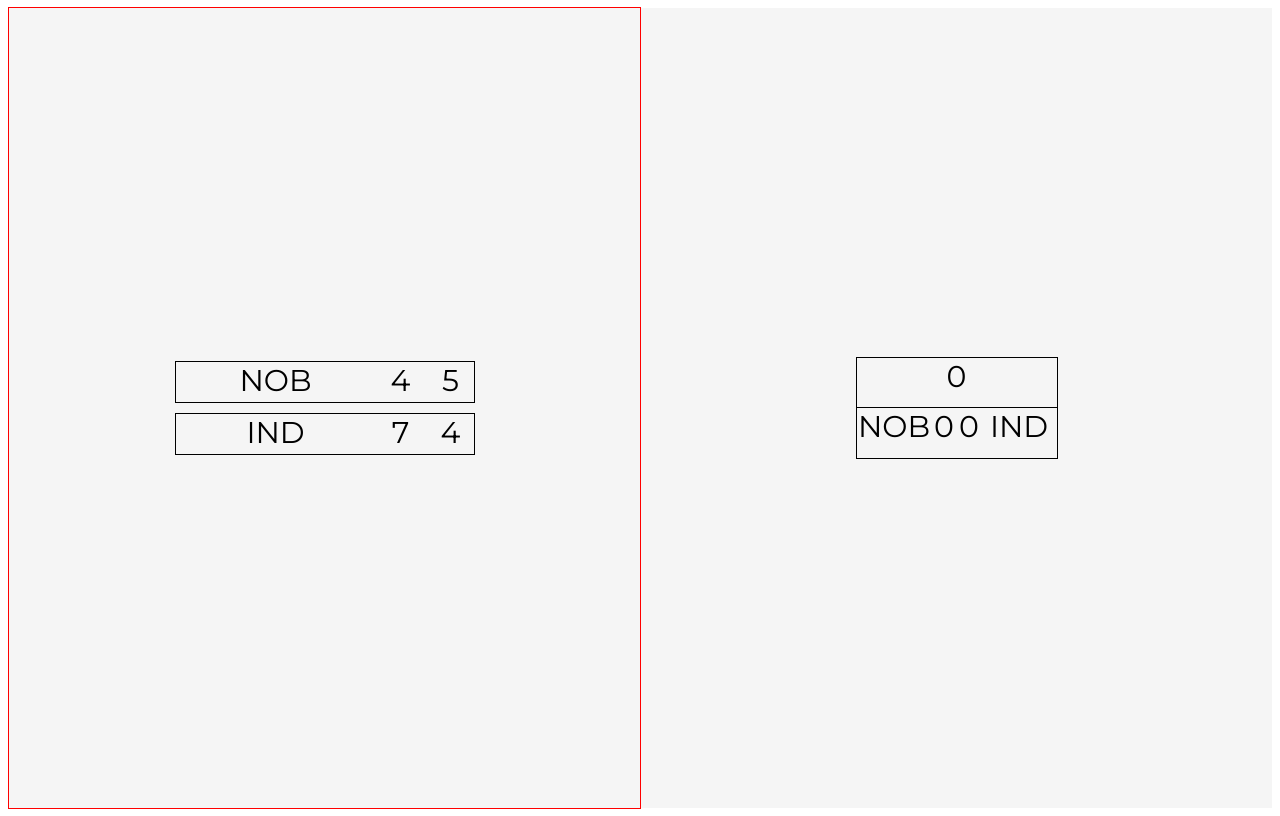
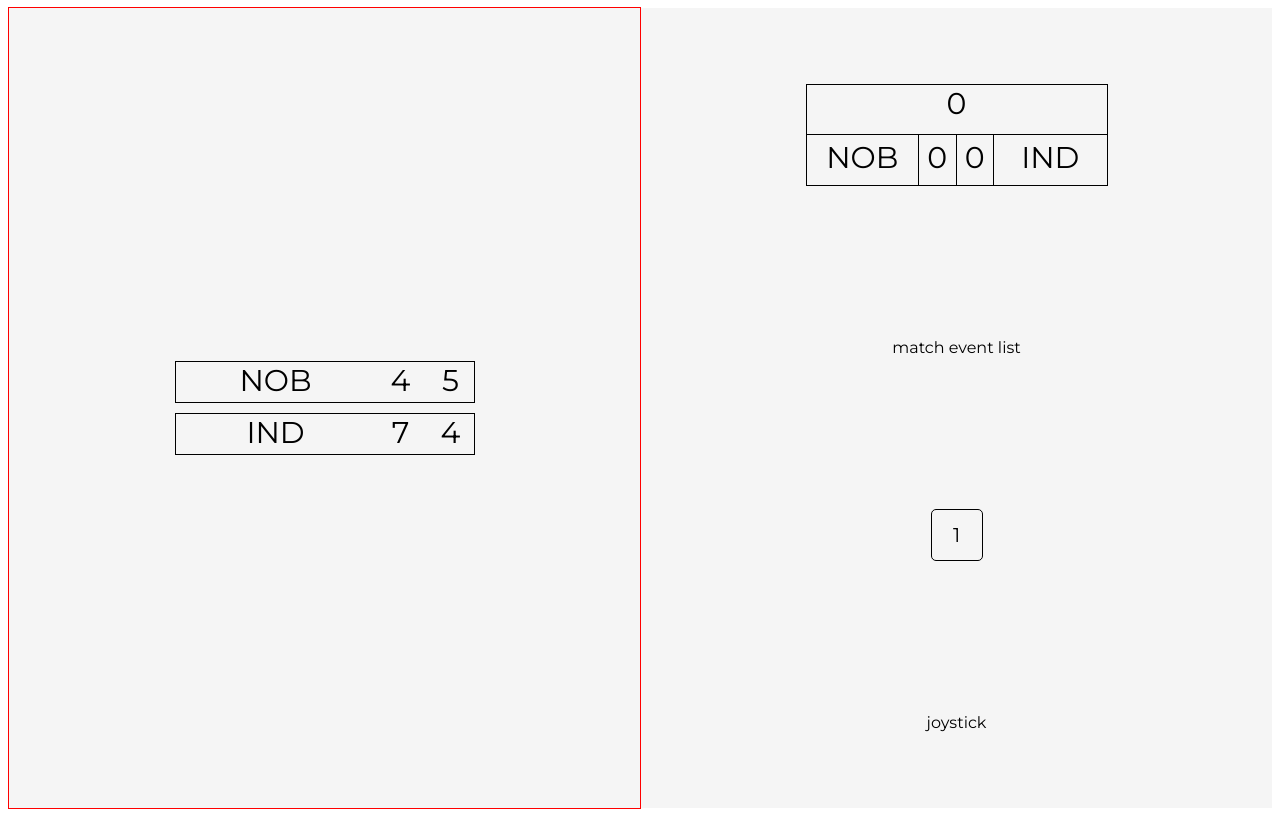
Before and after one commit to bcmfranco/unosoccer, a Nuxt app: page / in a window 1280 px wide. Built offline with nearby package versions, Linux system fonts and the light colour scheme.

Commit message:
Add dice

```diff
--- a/src/pages/index.vue
+++ b/src/pages/index.vue
@@ -26,11 +26,24 @@
       <div id="pointer">
         <div id="time">0</div>
         <div id="points">
-          <span class="name">NOB</span>
-          <span class="goals">0</span>
-          <span class="goals">0</span>
+          <span class="name border_r">NOB</span>
+          <span class="goals border_r">0</span>
+          <span class="goals border_r">0</span>
           <span class="name">IND</span>
         </div>
+      </div>
+
+      <div id="match_list">
+        match event list
+      </div>
+
+      <div @click="roll_dice" id="dice">
+        {{ this.showDiceResult }}
+      </div>
+
+
+      <div id="joystick">
+        joystick
       </div>
 
     </aside>
@@ -43,12 +56,26 @@ export default {
 
   },
   data() {
-
+    return {
+      showDiceResult: 1,
+    }
   },
   mounted() {
 
   },
-  methods(){
+  methods: {
+    roll_dice() {
+      this.showDiceResult = "";
+
+      this.dice = Math.floor(Math.random() * 6) + 1;
+      console.log("dice", this.dice);
+
+      setTimeout(() => {
+        this.showDiceResult = this.dice;
+      }, 1000);
+
+      return this.showDiceResult;
+    }
 
   },
   computed: {
@@ -56,6 +83,7 @@ export default {
   }
 };
 </script>
+
 
 <style scoped>
 @import url('https://fonts.googleapis.com/css2?family=Montserrat:wght@400;700&display=swap');
@@ -101,7 +129,7 @@ export default {
 
 #pointer{
   border: 1px solid black;
-  width: 200px;
+  width: 300px;
   height: 100px;
   display: grid;
   grid-template-rows: 1fr 1fr;
@@ -116,6 +144,21 @@ export default {
 #pointer #points{
   display: grid;
   grid-template-columns: 3fr 1fr 1fr 3fr;
+  line-height: 45px;
+}
+
+.border_r{
+  border-right: 1px solid black;
+}
+
+#dice{
+  border: 1px solid black;
+  width: 50px;
+  height: 50px;
+  text-align: center;
+  line-height: 50px;
+  font-size: 20px;
+  border-radius: 5px;
 }
 
 @media (max-width: 480px) {
```
